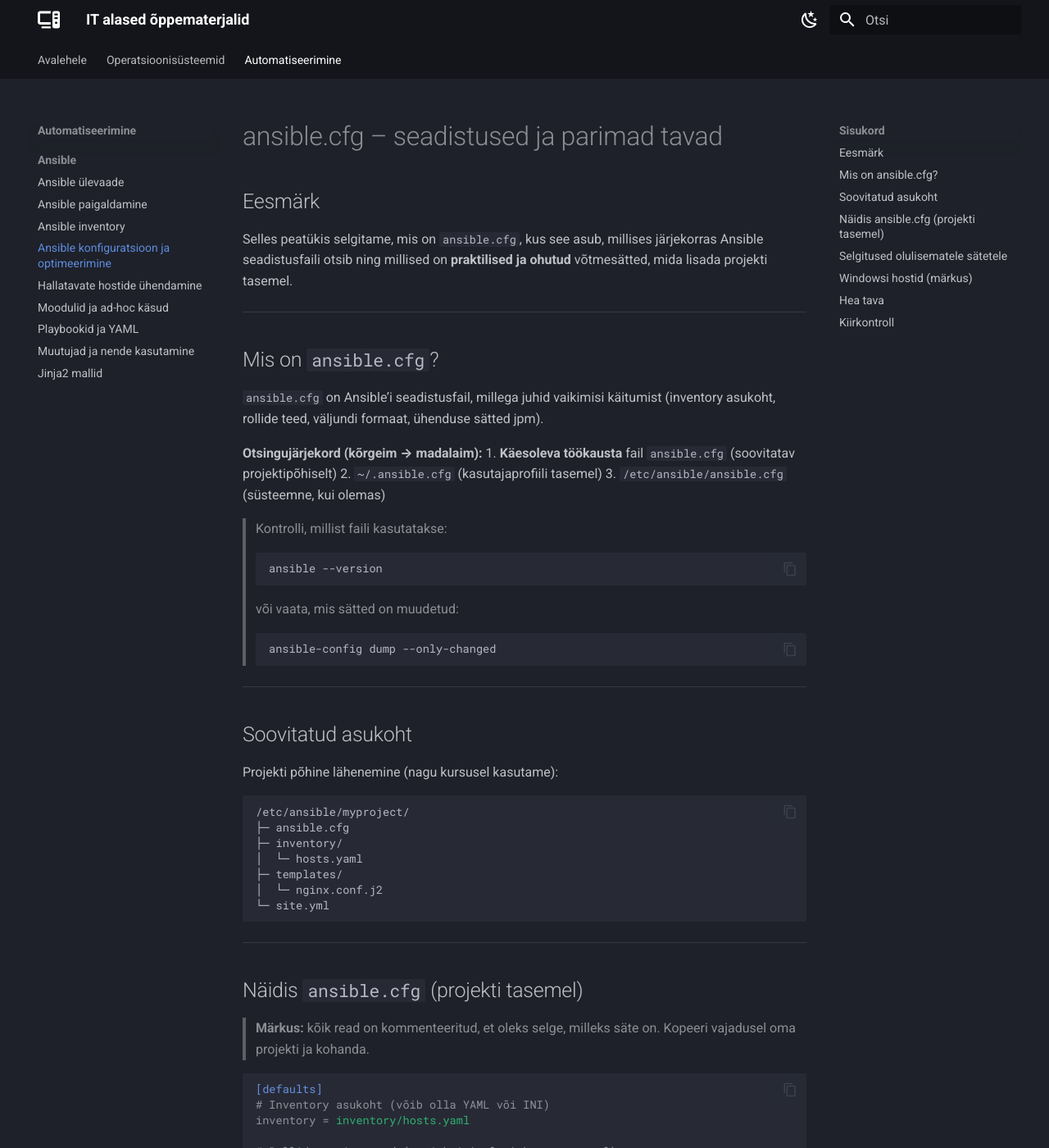
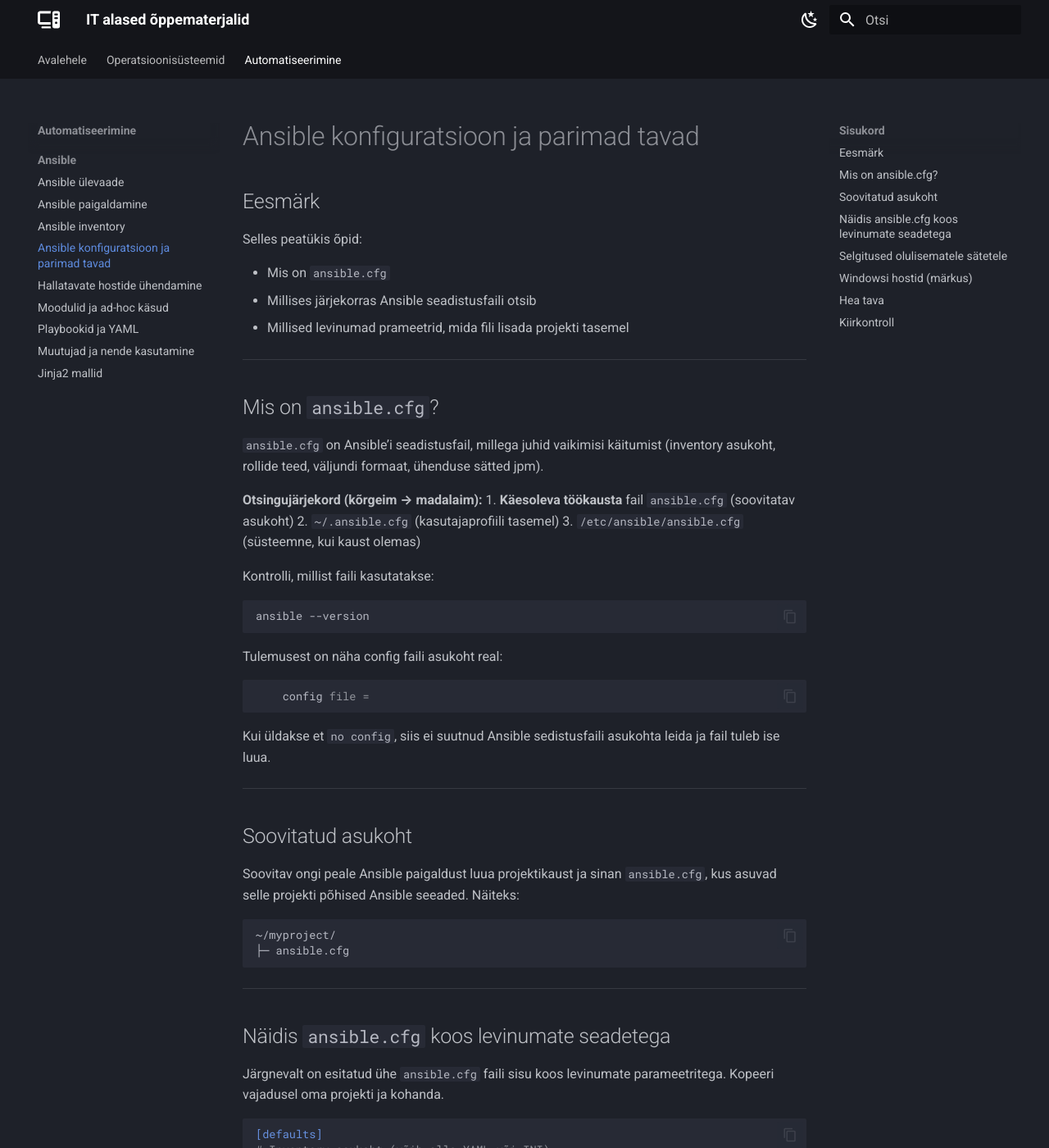
Before and after one commit to priitpaap/priitpaap.github.io, an MkDocs documentation site: the page built from docs/ansible/ansibleconf.md, in a window 1280 px wide and 1400 px high. Shown: the whole window at 82% size. Built offline with MkDocs 1.6.1 and Material for MkDocs 9.7.7, drawn with Linux system fonts in a browser that asks for light colours.

Commit message:
Täiendused

````diff
--- a/docs/ansible/ansibleconf.md
+++ b/docs/ansible/ansibleconf.md
@@ -1,8 +1,12 @@
-# ansible.cfg – seadistused ja parimad tavad
+# Ansible konfiguratsioon ja parimad tavad
 
 ## Eesmärk
 
-Selles peatükis selgitame, mis on `ansible.cfg`, kus see asub, millises järjekorras Ansible seadistusfaili otsib ning millised on **praktilised ja ohutud** võtmesätted, mida lisada projekti tasemel.
+Selles peatükis õpid:
+
+- Mis on `ansible.cfg`
+- Millises järjekorras Ansible seadistusfaili otsib
+- Millised levinumad  prameetrid, mida fili lisada projekti tasemel
 
 ---
 
@@ -11,38 +15,37 @@
 `ansible.cfg` on Ansible’i seadistusfail, millega juhid vaikimisi käitumist (inventory asukoht, rollide teed, väljundi formaat, ühenduse sätted jpm).
 
 **Otsingujärjekord (kõrgeim → madalaim):**
-1. **Käesoleva töökausta** fail `ansible.cfg` (soovitatav projektipõhiselt)
+1. **Käesoleva töökausta** fail `ansible.cfg` (soovitatav asukoht)
 2. `~/.ansible.cfg` (kasutajaprofiili tasemel)
-3. `/etc/ansible/ansible.cfg` (süsteemne, kui olemas)
+3. `/etc/ansible/ansible.cfg` (süsteemne, kui kaust olemas)
 
-> Kontrolli, millist faili kasutatakse:
-> ```bash
-> ansible --version
-> ```
-> või vaata, mis sätted on muudetud:
-> ```bash
-> ansible-config dump --only-changed
-> ```
+Kontrolli, millist faili kasutatakse:
 
+```bash
+ansible --version
+```
+
+Tulemusest on näha config faili asukoht real:
+
+```bash
+    config file =
+```
+Kui üldakse et `no config`, siis ei suutnud Ansible sedistusfaili asukohta leida ja fail tuleb ise luua.
 ---
 
 ## Soovitatud asukoht
-Projekti põhine lähenemine (nagu kursusel kasutame):
+Soovitav ongi peale Ansible paigaldust luua projektikaust ja sinan `ansible.cfg`, kus asuvad selle projekti põhised Ansible seeaded. Näiteks:
+
 ```
-/etc/ansible/myproject/
+~/myproject/
 ├─ ansible.cfg
-├─ inventory/
-│  └─ hosts.yaml
-├─ templates/
-│  └─ nginx.conf.j2
-└─ site.yml
 ```
 
 ---
 
-## Näidis `ansible.cfg` (projekti tasemel)
+## Näidis `ansible.cfg` koos levinumate seadetega
 
-> **Märkus:** kõik read on kommenteeritud, et oleks selge, milleks säte on. Kopeeri vajadusel oma projekti ja kohanda.
+Järgnevalt on esitatud ühe `ansible.cfg` faili sisu koos levinumate parameetritega. Kopeeri vajadusel oma projekti ja kohanda.
 
 ```ini
 [defaults]
--- a/mkdocs.yml
+++ b/mkdocs.yml
@@ -84,7 +84,7 @@
       - 'Ansible ülevaade': ansible/ansibleintro.md
       - 'Ansible paigaldamine': ansible/ansibleinstall.md
       - 'Ansible inventory': ansible/ansibleinventory.md
-      - 'Ansible konfiguratsioon ja optimeerimine': ansible/ansibleconf.md
+      - 'Ansible konfiguratsioon ja parimad tavad': ansible/ansibleconf.md
       - 'Hallatavate hostide ühendamine': ansible/ansiblenodes.md
       - 'Moodulid ja ad-hoc käsud': ansible/ansiblemodules.md
       - 'Playbookid ja YAML': ansible/ansibleplaybooks.md
````
